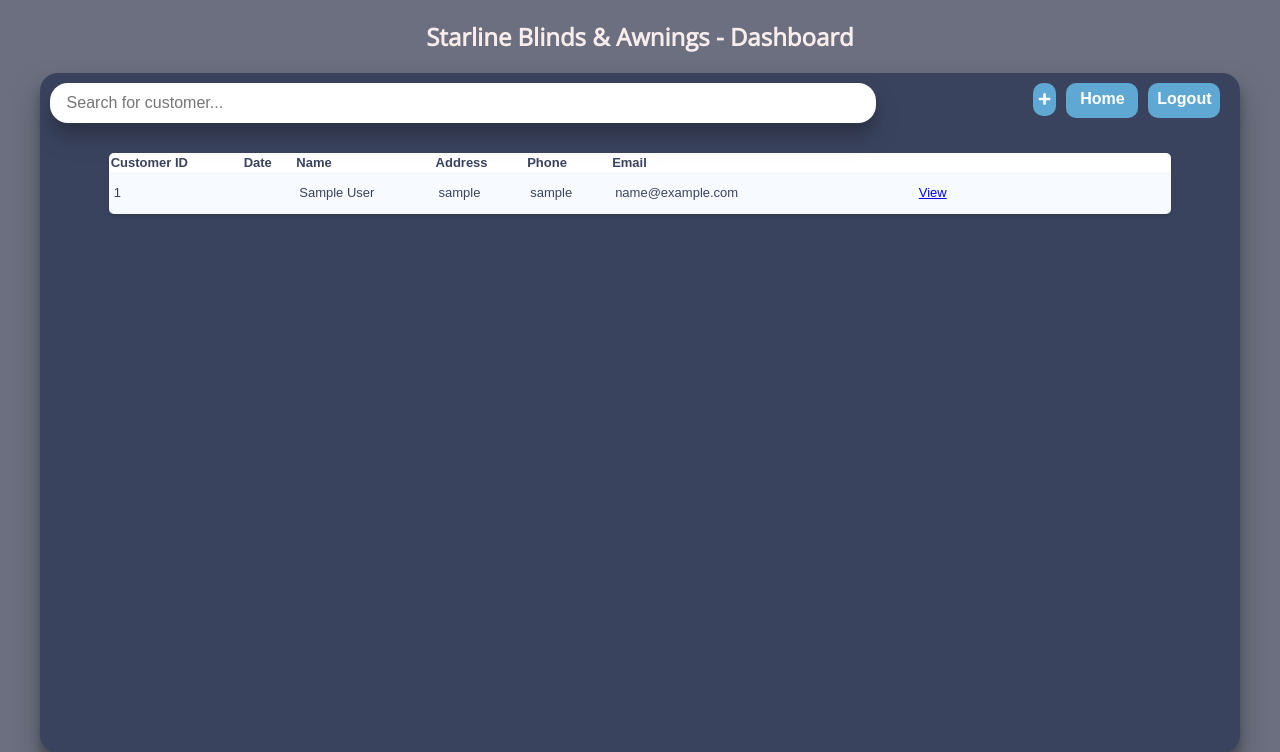
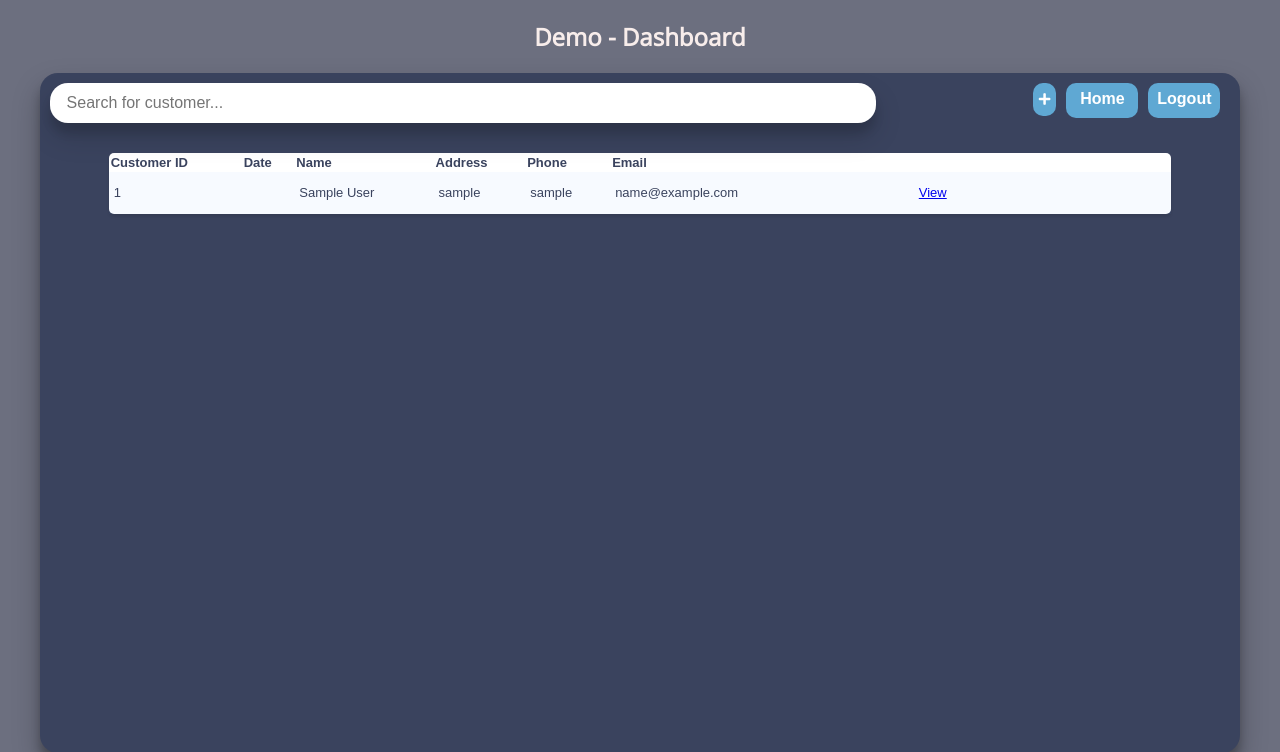
Before and after one commit to Adam-94/Orders_Demo, a Flask app: template Starline/templates/search.html in a window 1280 px wide. Shown: the top 752 px of the page. Run offline with Flask 2, Linux system fonts and the light colour scheme; the template is opened without the code that fills it: values that come from a table or form of the project are taken from there, others are empty; the visitor is signed in with stand-in values (Sample User, id 1); data comes from the database, SQL or seed files in the repository; some libraries are stand-ins or nearby versions.

Commit message:
Changed titles

```diff
--- a/Starline/templates/base.html
+++ b/Starline/templates/base.html
@@ -21,7 +21,7 @@
 
 <body>
   {% block header %}
-  <h2 class="title">Starline Blinds & Awnings - Dashboard</h2>
+  <h2 class="title">Demo - Dashboard</h2>
   {% endblock %}
 
   <div class="container">
--- a/Starline/templates/index.html
+++ b/Starline/templates/index.html
@@ -1,7 +1,7 @@
 {% extends 'base.html' %}
 
 {% block header %}
-<h2 class=title>Starline Blinds & Awnings - Dashboard</h2>
+<h2 class=title>Demo - Dashboard</h2>
 {% endblock %}
 
 {% block content %}
```
